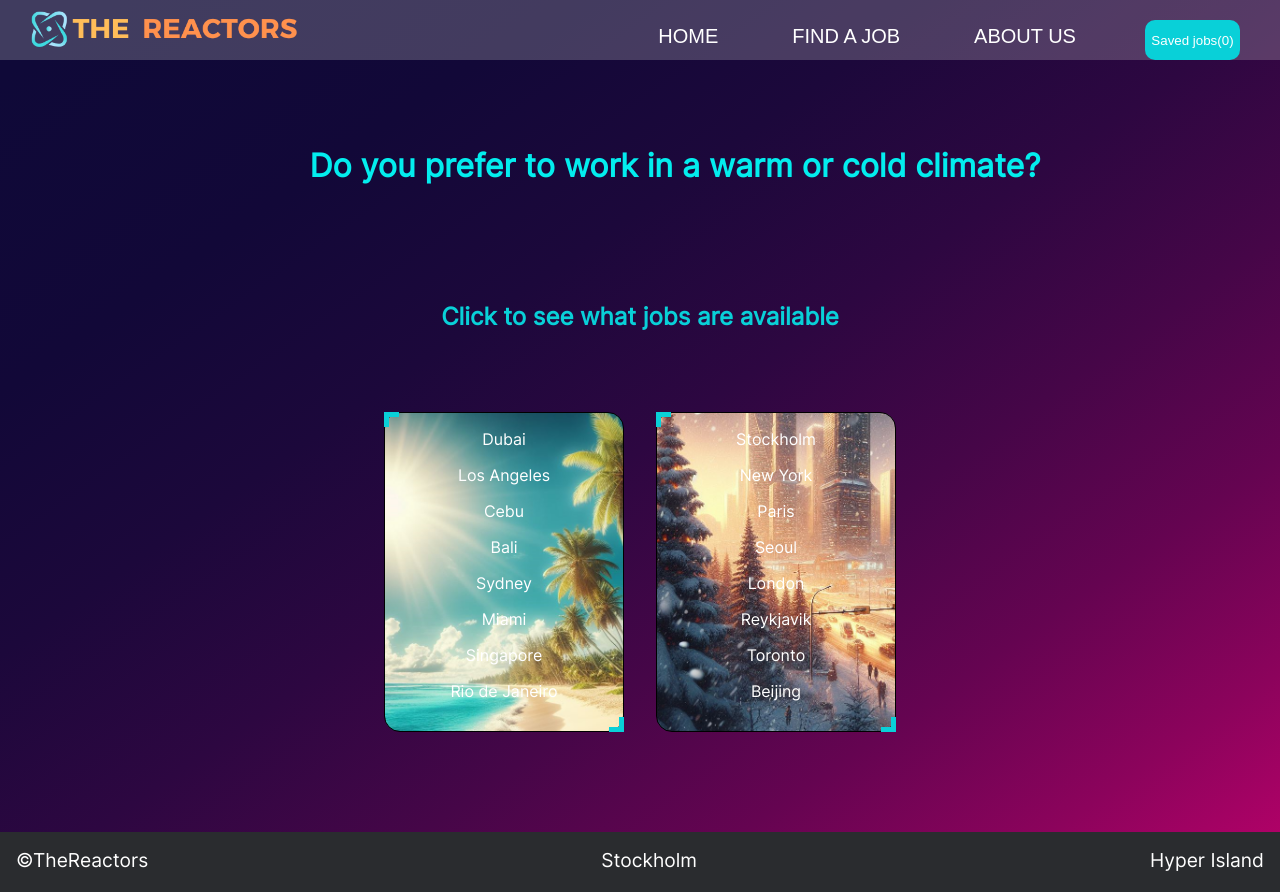
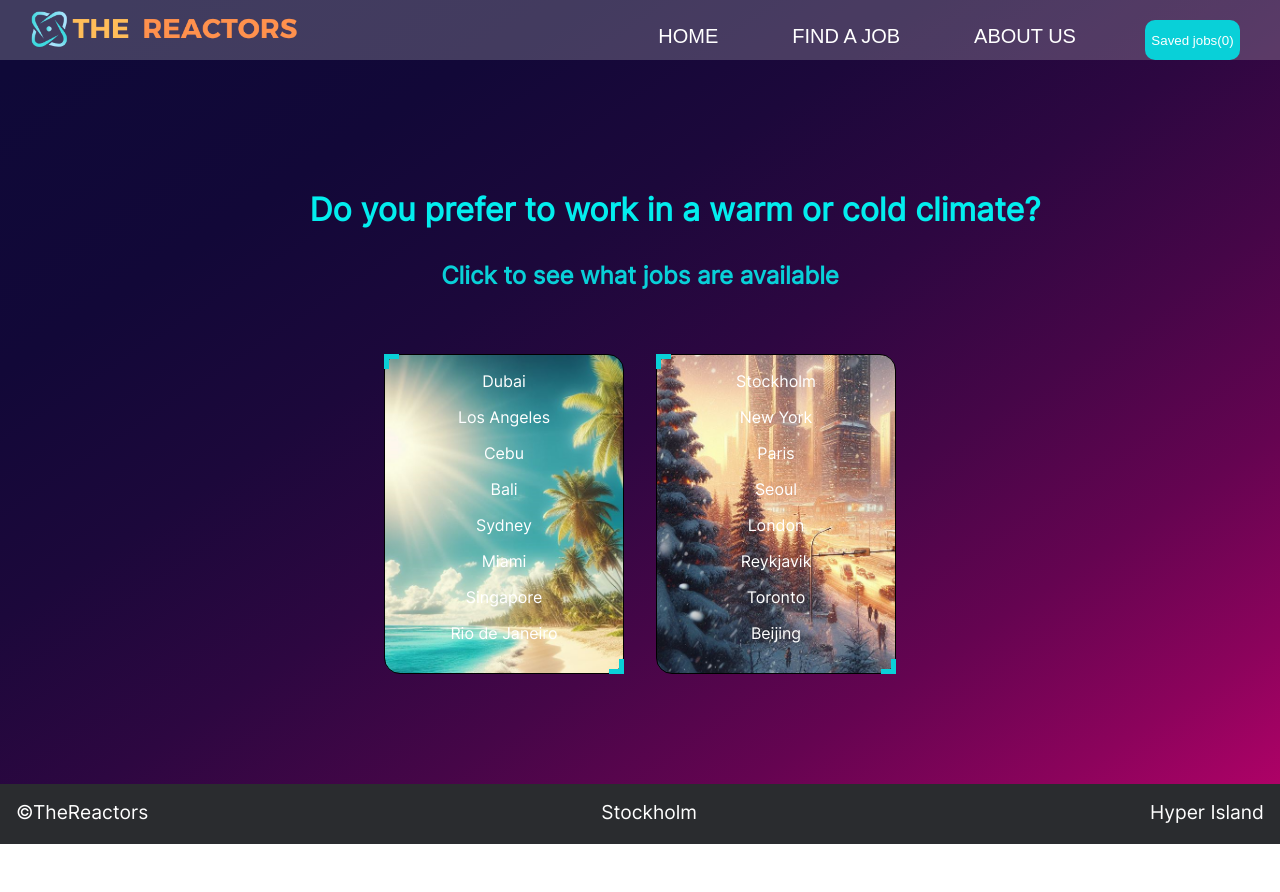
Before and after one commit to Minimoocodes/the-reactors, a React (Create React App) app: page /warmorcold in a window 1280 px wide. After the commit the page ends 844 px from the top, so only its background shows below. Built offline with nearby package versions, Linux system fonts and the light colour scheme.

Commit message:
all positions ok

```diff
--- a/package.json
+++ b/package.json
@@ -6,6 +6,7 @@
     "@fortawesome/fontawesome-svg-core": "^6.5.1",
     "@fortawesome/free-solid-svg-icons": "^6.5.1",
     "@fortawesome/react-fontawesome": "^0.2.0",
+    "@splinetool/runtime": "^1.0.47",
     "@testing-library/jest-dom": "^5.17.0",
     "@testing-library/react": "^13.4.0",
     "@testing-library/user-event": "^13.5.0",
--- a/src/Blocks/LandingPage.css
+++ b/src/Blocks/LandingPage.css
@@ -17,3 +17,7 @@
 
 .button_looing_for_jobs {
 }
+
+.landing-page__tech {
+  width: 550px;
+}
--- a/src/Blocks/WarmOrColdPage.css
+++ b/src/Blocks/WarmOrColdPage.css
@@ -8,6 +8,17 @@ a:visited {
   text-decoration: none;
 }
 
+.WarmOrCOldPage {
+  height: 68vh;
+}
+
+.WarmOrCold_container {
+  display: flex;
+  flex-direction: column;
+  align-items: center;
+  margin-top: 5rem;
+}
+
 .WarmOrCold_wrap {
   display: flex;
   justify-content: center;
@@ -15,7 +26,8 @@ a:visited {
   margin-bottom: 1rem;
   gap: 2rem;
   flex-wrap: wrap;
-  min-height: 20vh;
+  min-height: 30vh;
+  margin-top: 4rem;
 }
 
 /* Warm Or Cold Card */
@@ -65,3 +77,12 @@ a:visited {
     }
   }
 }
+
+//*font*//
+.findajob_h1 {
+  margin-top: 0;
+}
+
+.findajob_h2 {
+  margin-top: 2rem;
+}
--- a/src/pages/LandingPage.js
+++ b/src/pages/LandingPage.js
@@ -24,12 +24,7 @@ export default function LandingPage({ navigate }) {
           className="looking-for-job__wrapper"
           style={{ display: "flex", flexDirection: "column" }}
         >
-          <img
-            src={tech}
-            alt="tech"
-            className="landing-page__tech"
-            style={{ width: 600 }}
-          />
+          <img src={tech} alt="tech" className="landing-page__tech" />
           <Link to="/warmorcold">
             <button className="button">Check our jobs here!</button>
           </Link>
--- a/src/pages/WarmOrColdPage.js
+++ b/src/pages/WarmOrColdPage.js
@@ -6,19 +6,19 @@ const WarmOrCold = () => {
   const warmOrColdArray = ["warm", "cold"];
 
   return (
-    <>
-      <div className="WarmOrCold_wrap">
-        <h1>Do you prefer to work in a warm or cold climate?</h1>
-      </div>
-      <div className="WarmOrCold_wrap">
-        <h2>Click to see what jobs are available</h2>
+    <div className="WarmOrCOldPage">
+      <div className="WarmOrCold_container">
+        <h1 className="findajob_h1">
+          Do you prefer to work in a warm or cold climate?
+        </h1>
+        <h2 className="findajob_h2">Click to see what jobs are available</h2>
       </div>
       <div className="WarmOrCold_wrap">
         {warmOrColdArray.map((warmOrColdDisplay, index) => (
           <WarmOrColdCard key={index} warmOrColdDisplay={warmOrColdDisplay} />
         ))}
       </div>
-    </>
+    </div>
   );
 };
 
```
Also changed, not shown: 1 other file (tests, documents, lock files or other folders).
